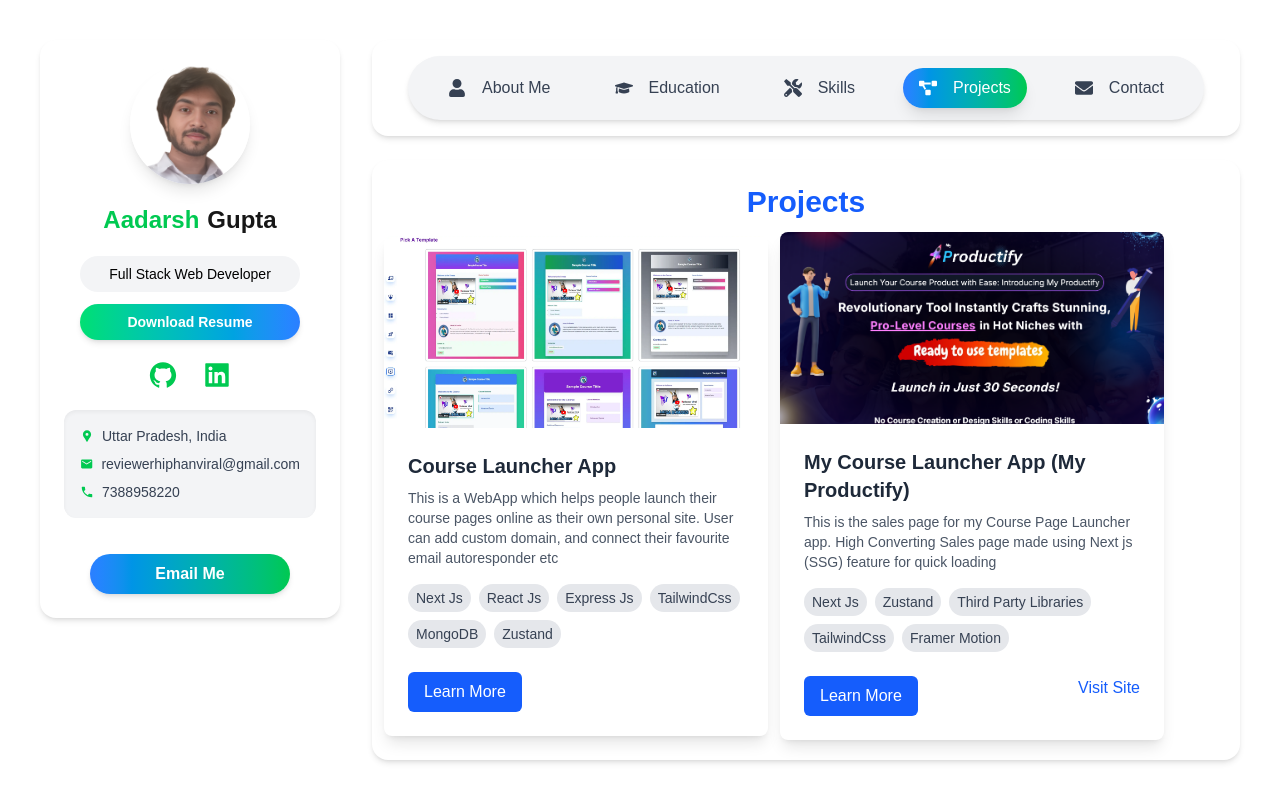
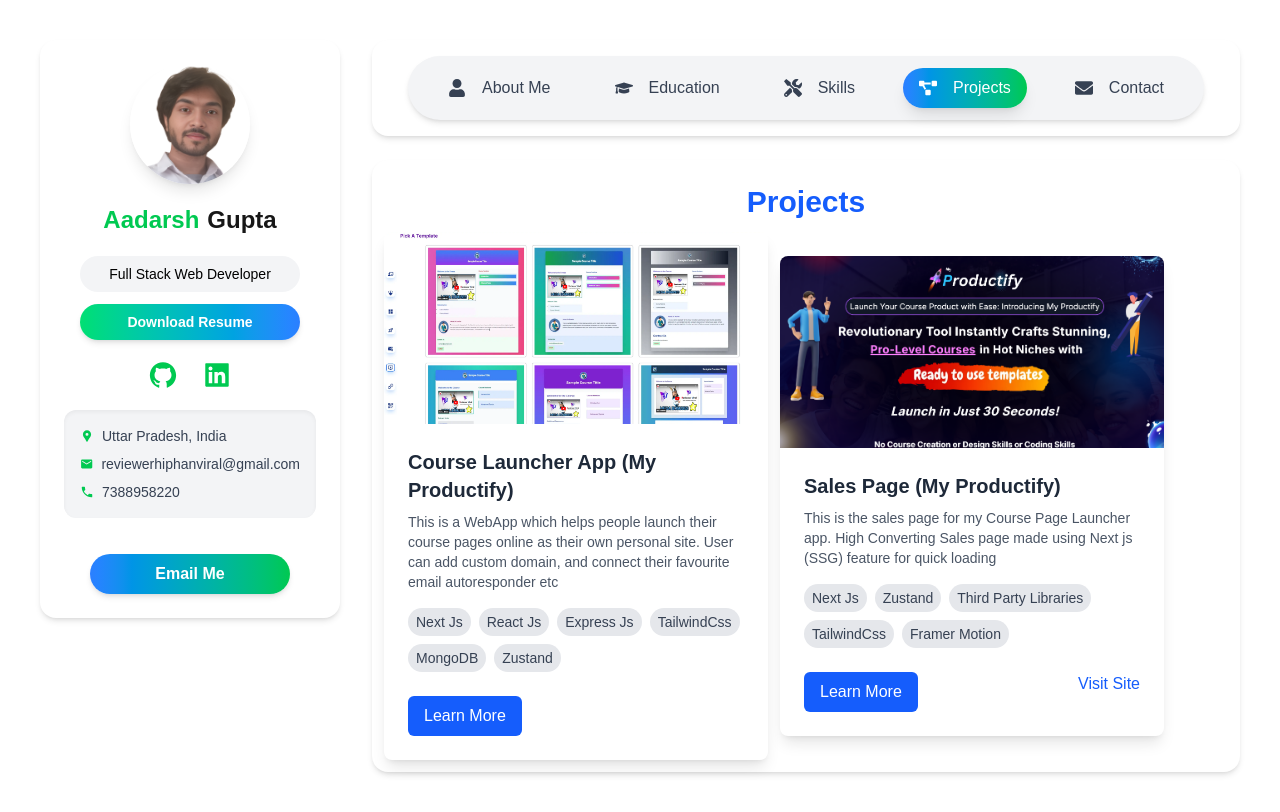
Before and after one commit to AaKuGu/portfolio2, a Next.js app: page /projects in a window 1280 px wide. Built offline with nearby package versions, Linux system fonts and the light colour scheme.

Commit message:
only proof part is remaining

```diff
--- a/src/app/projects/[project_id]/page.jsx
+++ b/src/app/projects/[project_id]/page.jsx
@@ -2,7 +2,8 @@
 
 import React from "react";
 import { useRouter } from "next/navigation";
-
+import Link from "next/link";
+import { IoMdArrowRoundBack } from "react-icons/io";
 const data = [
   {
     id: "cla",
@@ -78,12 +79,14 @@ const ProjectDetails = ({ params }) => {
 
       {/* Back Button */}
       <div className="flex justify-center mt-6">
-        <button
+        <Link
+          href={`/projects`}
           onClick={() => router.back()}
-          className="bg-gradient-to-r from-blue-500 to-green-500 hover:from-green-500 hover:to-blue-500 text-white px-6 py-3 rounded-full shadow-lg transition-all duration-300"
+          className="bg-gradient-to-r from-blue-500 to-green-500 hover:from-green-500 hover:to-blue-500 text-white px-4 py-1 rounded-sm shadow-lg transition-all duration-300 text-lg flex items-center justify-center gap-3"
         >
+          <IoMdArrowRoundBack />
           Back
-        </button>
+        </Link>
       </div>
     </div>
   );
--- a/src/components/Projects.jsx
+++ b/src/components/Projects.jsx
@@ -7,7 +7,7 @@ import Link from "next/link";
 export const projects = [
   {
     id: "cla",
-    name: "Course Launcher App",
+    name: "Course Launcher App (My Productify)",
     description:
       "This is a WebApp which helps people launch their course pages online as their own personal site. User can add custom domain, and connect their favourite email autoresponder etc",
     image_path: "/images/courseLauncherAppImage.webp",
@@ -36,7 +36,7 @@ export const projects = [
   // },
   {
     id: "sp",
-    name: "My Course Launcher App (My Productify)",
+    name: "Sales Page (My Productify)",
     description:
       "This is the sales page for my Course Page Launcher app. High Converting Sales page made using Next js (SSG) feature for quick loading",
     image_path: "/images/salesPage.png",
@@ -100,10 +100,11 @@ const Projects = () => {
                   ))}
                 </div>
                 <div className="mt-6 flex justify-between">
-                  <Link href={`/projects/${project.id}`}>
-                    <button className="px-4 py-2 bg-blue-600 text-white rounded-md hover:bg-blue-700 transition-all">
-                      Learn More
-                    </button>
+                  <Link
+                    href={`/projects/${project.id}`}
+                    className="px-4 py-2 bg-blue-600 text-white rounded-md hover:bg-blue-700 transition-all"
+                  >
+                    Learn More
                   </Link>
                   {project.deployed_url && (
                     <a
```
